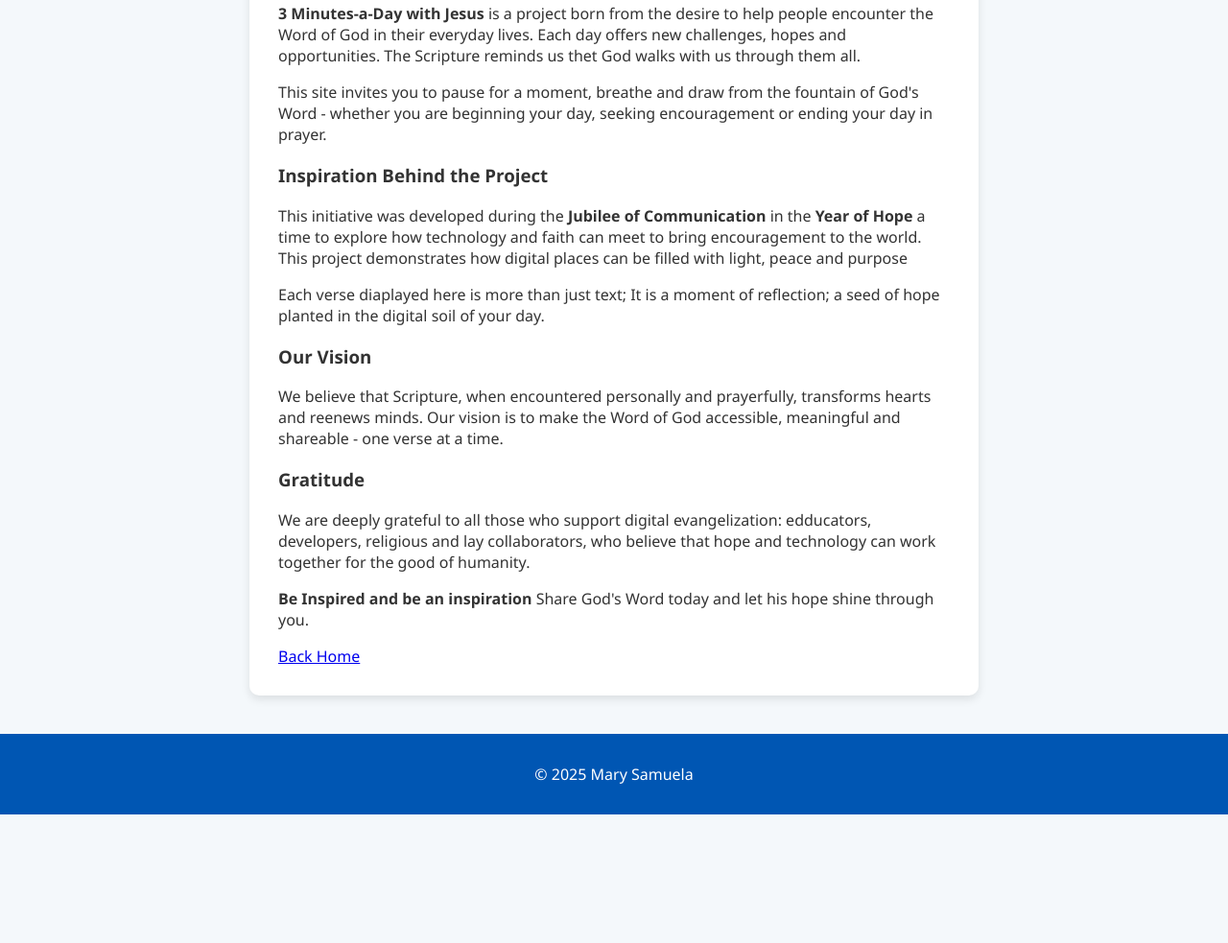
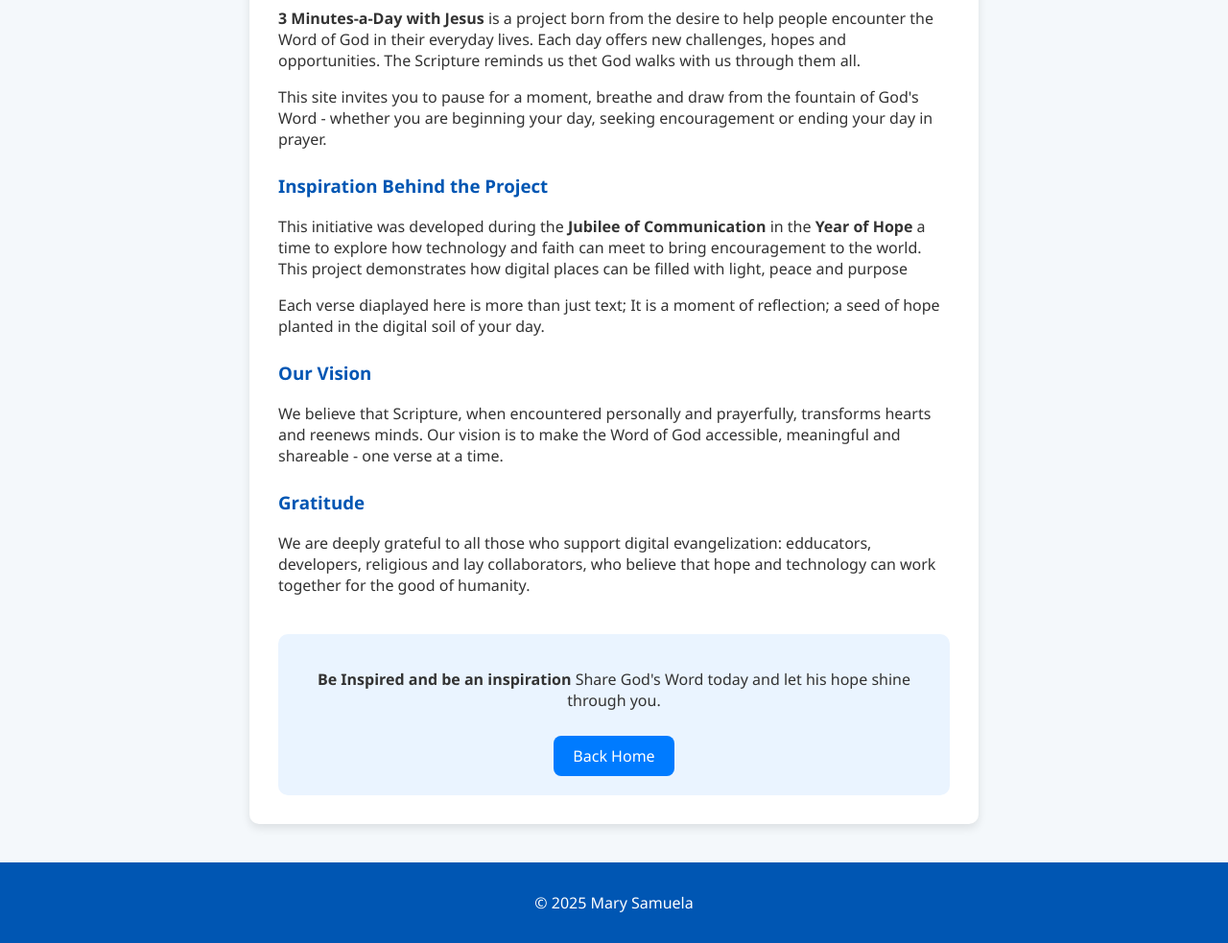
Before and after one commit to Mary-Samuela/3-Minutes-a-Day, a plain HTML site: page about.html in a window 1280 px wide. Shown: the part 363-1346 px from the top of the page at 96% size. Before the commit the page ends 1212 px from the top, so only its background shows below. Drawn offline with Linux system fonts and the light colour scheme.

Commit message:
add style to about html

```diff
--- a/style.css
+++ b/style.css
@@ -144,3 +144,32 @@ footer {
 .hidden {
     display: none;
 }
+
+/* styling for About Page */
+
+h3 {
+   color: #0056b3;
+   margin-top: 25px;
+}
+
+.cta {
+   text-align: center;
+   margin-top: 40px;
+   background-color: #eaf4ff;
+   padding: 20px;
+   border-radius: 10px;
+}
+
+.cta .button {
+   display: inline-block;
+   background-color: #007bff;
+   color: white;
+   padding: 10px 20px;
+   border-radius: 8px;
+   text-decoration: none;
+   margin-top: 10px;
+}
+
+.cta .button:hover {
+   background-color: #0056b3;
+}
```
